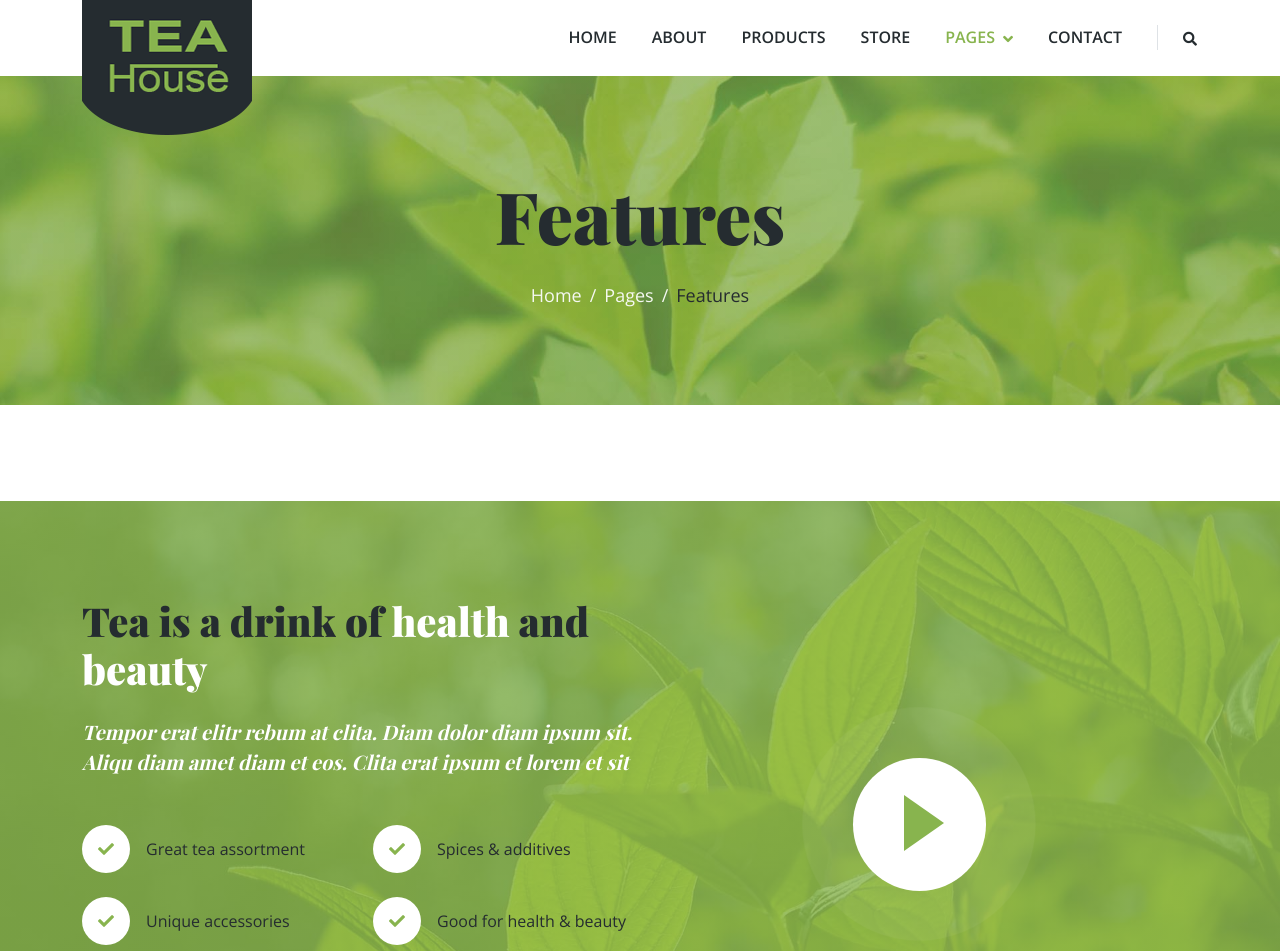
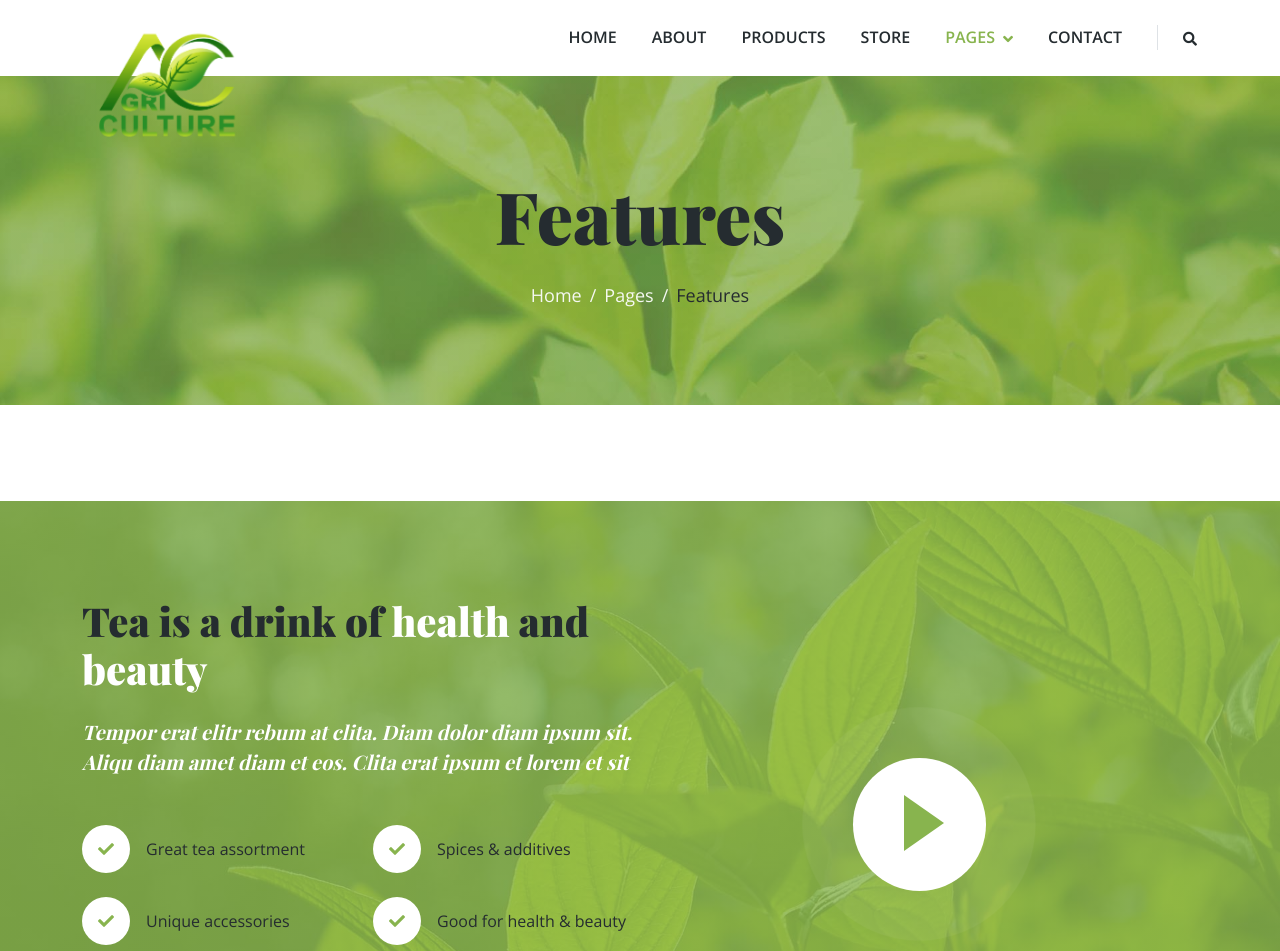
Before and after one commit to SbuYandisa/BER-PTY-LTD, a plain HTML site: page feature.html in a window 1280 px wide. Shown: the top 951 px of the page. Drawn offline with nearby package versions, Linux system fonts and the light colour scheme.

Commit message:
Update feature.html

```diff
--- a/feature.html
+++ b/feature.html
@@ -44,7 +44,7 @@
         <div class="container">
             <nav class="navbar navbar-expand-lg bg-white navbar-light py-2 py-lg-0">
                 <a href="index.html" class="navbar-brand">
-                    <img class="img-fluid" src="img/logo.png" alt="Logo">
+                    <img class="img-fluid" src="img/Agriculture-Logo-Design-PNG.png" alt="Logo">
                 </a>
                 <button type="button" class="navbar-toggler ms-auto me-0" data-bs-toggle="collapse" data-bs-target="#navbarCollapse">
                     <span class="navbar-toggler-icon"></span>
```
